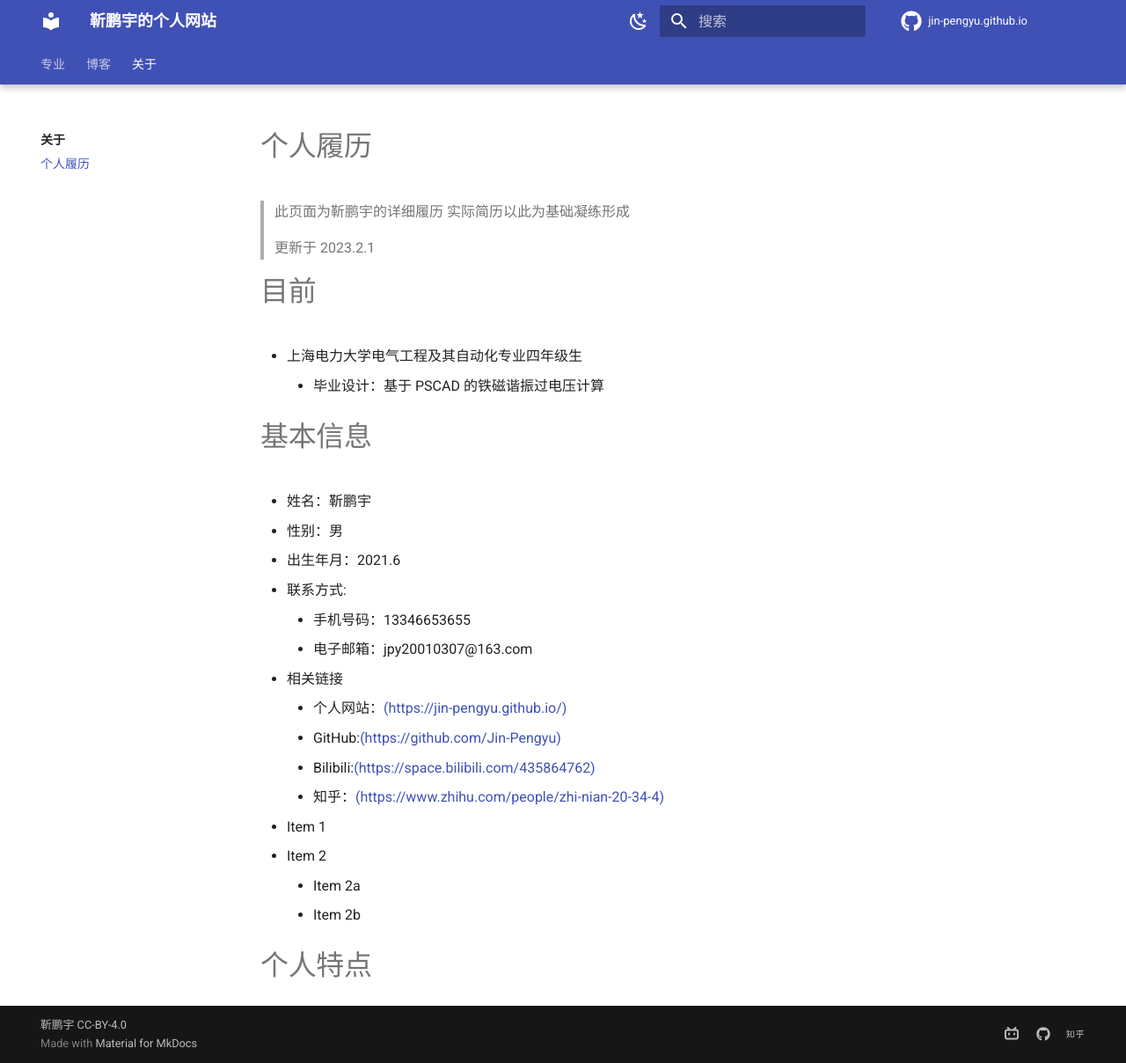
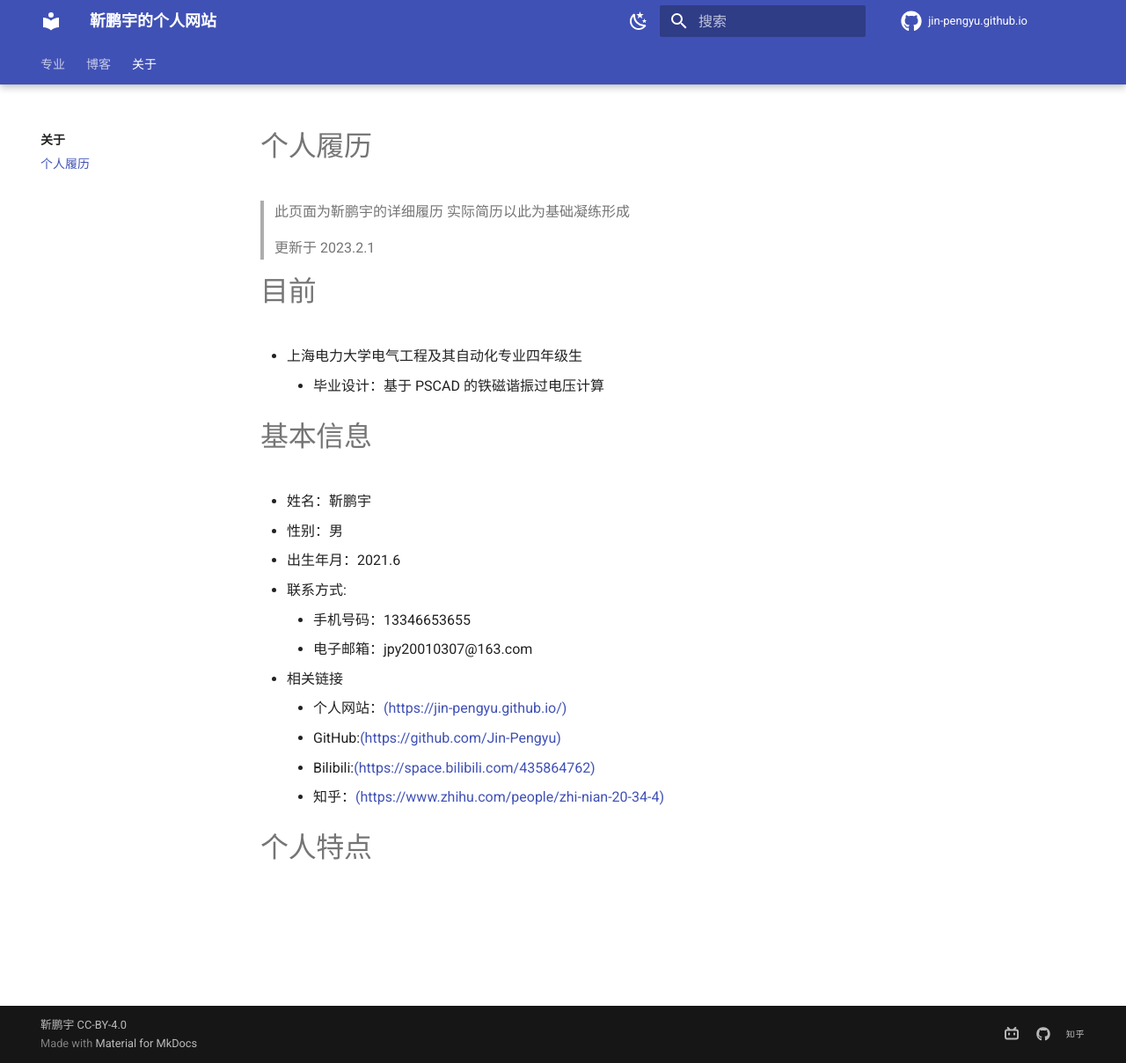
Before and after one commit to Pengyu-Jin/Pengyu-Jin.github.io, an MkDocs documentation site: the page built from docs/about/personal profile/p p.md, in a window 1280 px wide and 1208 px high. Shown: the whole window at 88% size. Built offline with MkDocs 1.6.1 and Material for MkDocs 9.7.7, drawn with Linux system fonts in a browser that asks for light colours.

Commit message:
change style32

```diff
--- a/docs/about/personal profile/p p.md
+++ b/docs/about/personal profile/p p.md
@@ -11,20 +11,16 @@
 
 # 基本信息
 
-- 姓名：靳鹏宇
-- 性别：男
-- 出生年月：2021.6
-- 联系方式:
-    - 手机号码：13346653655
-    - 电子邮箱：jpy20010307@163.com
-- 相关链接
-    - 个人网站：[(https://jin-pengyu.github.io/)](https://jin-pengyu.github.io/)
-    - GitHub:[(https://github.com/Jin-Pengyu)](https://github.com/Jin-Pengyu)
-    - Bilibili:[(https://space.bilibili.com/435864762)](https://space.bilibili.com/435864762)
-    - 知乎：[(https://www.zhihu.com/people/zhi-nian-20-34-4)](https://www.zhihu.com/people/zhi-nian-20-34-4)
+* 姓名：靳鹏宇
+* 性别：男
+* 出生年月：2021.6
+* 联系方式:
+    * 手机号码：13346653655
+    * 电子邮箱：jpy20010307@163.com
+* 相关链接
+    * 个人网站：[(https://jin-pengyu.github.io/)](https://jin-pengyu.github.io/)
+    * GitHub:[(https://github.com/Jin-Pengyu)](https://github.com/Jin-Pengyu)
+    * Bilibili:[(https://space.bilibili.com/435864762)](https://space.bilibili.com/435864762)
+    * 知乎：[(https://www.zhihu.com/people/zhi-nian-20-34-4)](https://www.zhihu.com/people/zhi-nian-20-34-4)
 
-* Item 1
-* Item 2
-    * Item 2a
-    * Item 2b
 # 个人特点
```
